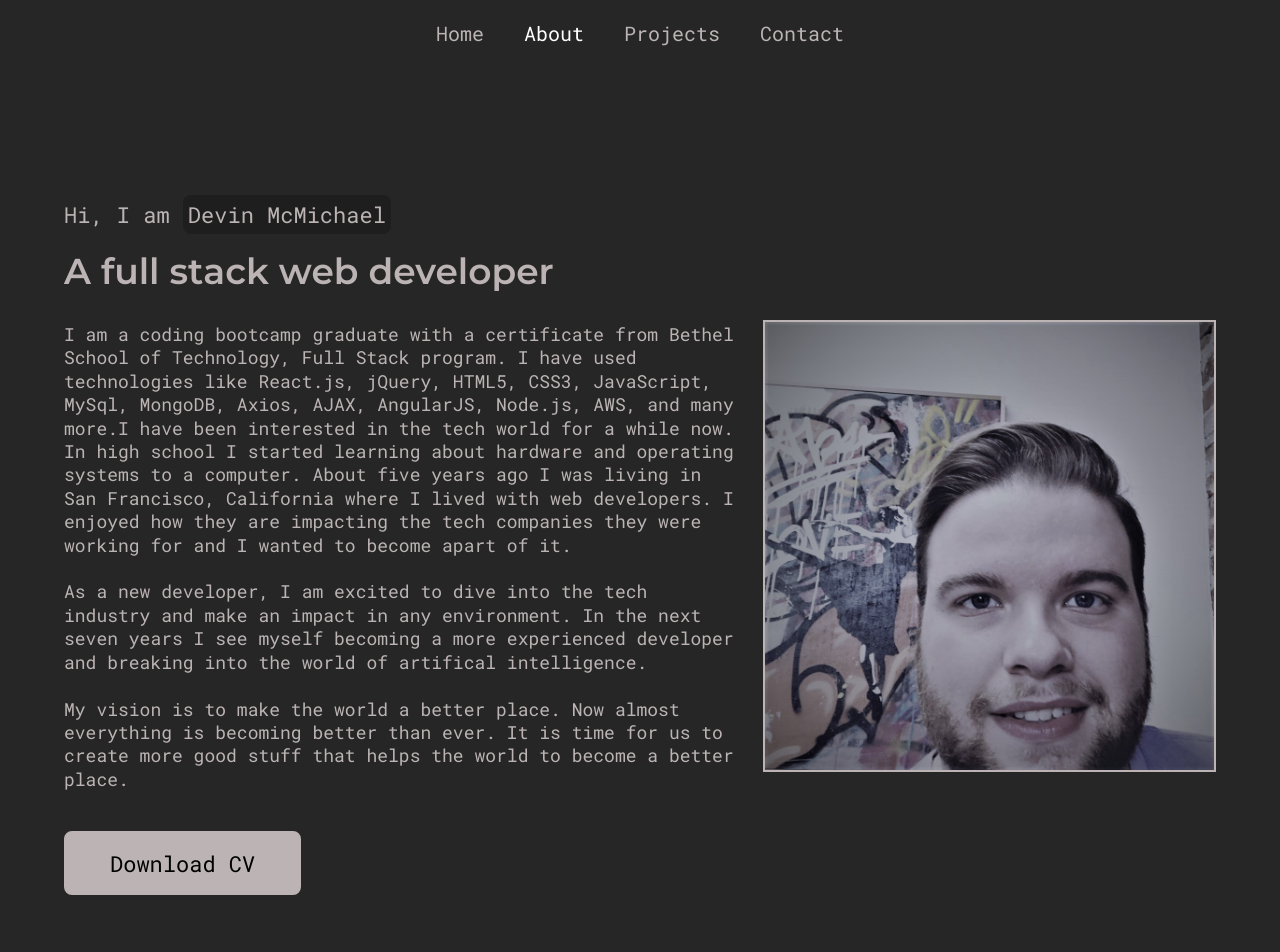
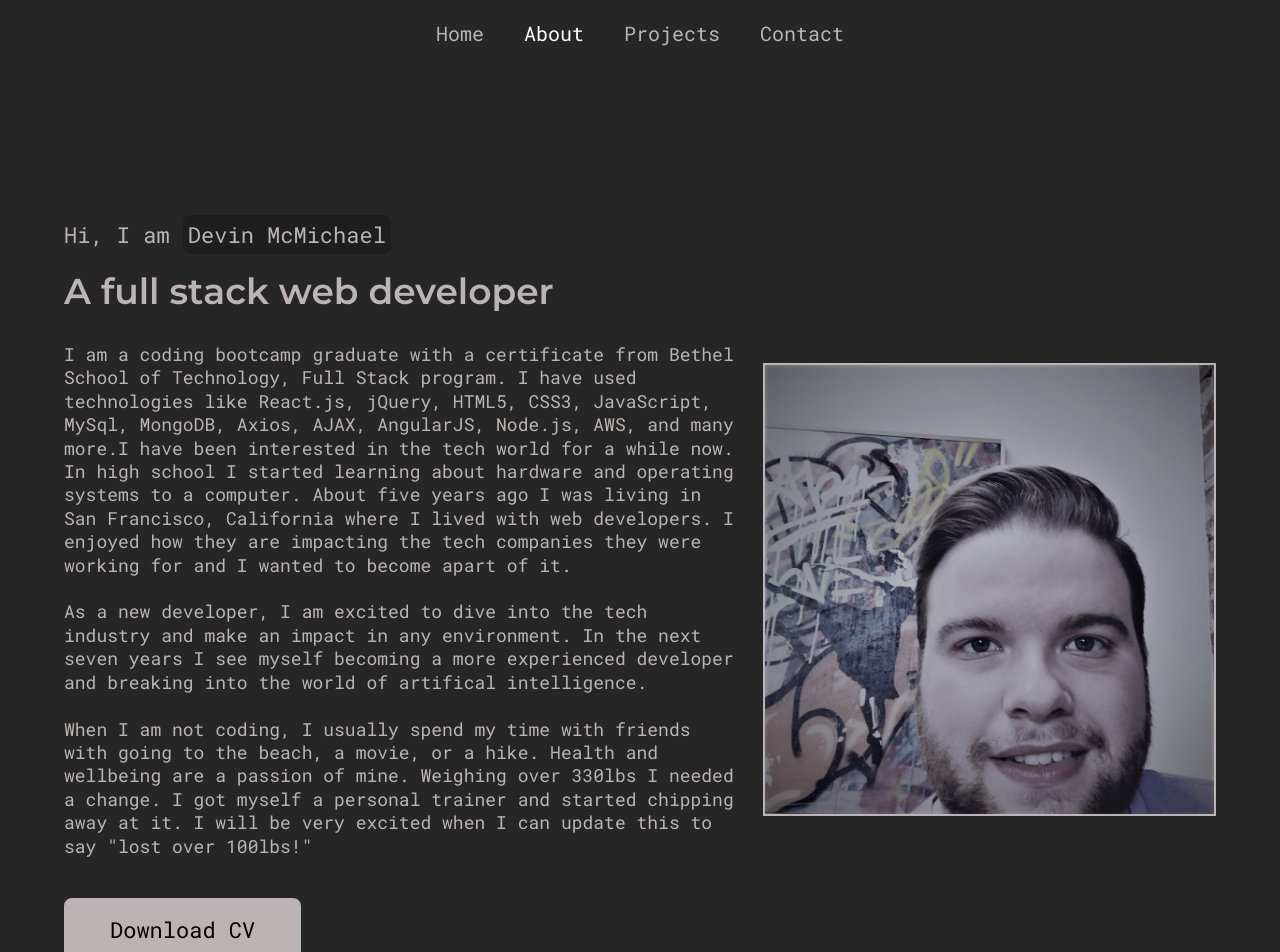
Before and after one commit to dmcmichae1/Portfolio, a React (Create React App) app: page /about in a window 1280 px wide. Shown: the top 952 px of the page. Built offline with nearby package versions, Linux system fonts and the light colour scheme.

Commit message:
added links and fixed CV

```diff
--- a/src/Components/Footer.js
+++ b/src/Components/Footer.js
@@ -128,6 +128,14 @@ export default function Footer() {
                 path:
                   'https://docs.google.com/document/d/1QMkE5aQw5DFbrRMhQzDeD8yh5bkGBz7t2KI3E1kjvlI/edit?usp=sharing',
               },
+              {
+                title: 'Project: FITconnect',
+                path: 'https://fitconnect1.herokuapp.com/',
+              },
+              {
+                title: 'Project: First Portfolio',
+                path: 'https://portfoliodm.netlify.app/',
+              },
             ]}
           />
         </div>
--- a/src/Pages/About.js
+++ b/src/Pages/About.js
@@ -2,7 +2,6 @@ import React from 'react';
 import styled from 'styled-components';
 import AboutImg from '../assets/images/about-page-img.jpg';
 import AboutInfoItem from '../Components/AboutInfoItem';
-import Button from '../Components/Button';
 import ContactBanner from '../Components/ContactBanner';
 import PText from '../Components/PText';
 
@@ -54,6 +53,18 @@ const AboutPageStyles = styled.div`
     font-size: 3.6rem;
     text-transform: uppercase;
   }
+  margin-top: 2rem;
+  .button {
+    font-size: 2.2rem;
+    background-color: ${(props) =>
+      props.outline ? 'transperant' : 'var(--gray-1)'};
+    padding: 0.7em 2em;
+    border: 2px solid var(--gray-1);
+    border-radius: 8px;
+    display: inline-block;
+    color: ${(props) => (props.outline ? 'var(--gary-1)' : 'black')};
+  }
+
   @media only screen and (max-width: 768px) {
     padding: 10rem 0;
     .top-section {
@@ -68,6 +79,9 @@ const AboutPageStyles = styled.div`
     }
     .about__info__heading {
       font-size: 3rem;
+    }
+    .button {
+      font-size: 1.8rem;
     }
   }
 `;
@@ -102,16 +116,19 @@ export default function About() {
                   and breaking into the world of artifical intelligence.
                   <br />
                   <br />
-                  My vision is to make the world a better place. Now almost
-                  everything is becoming better than ever. It is time for us to
-                  create more good stuff that helps the world to become a better
-                  place.
+                  When I am not coding, I usually spend my time with friends
+                  with going to the beach, a movie, or a hike. Health and
+                  wellbeing are a passion of mine. Weighing over 330lbs I needed
+                  a change. I got myself a personal trainer and started chipping
+                  away at it. I will be very excited when I can update this to
+                  say "lost over 100lbs!"
                 </PText>
               </div>
-              <Button
-                btnText="Download CV"
-                btnLink="https://docs.google.com/document/d/1QMkE5aQw5DFbrRMhQzDeD8yh5bkGBz7t2KI3E1kjvlI/edit?usp=sharing"
-              />
+              <a href="https://docs.google.com/document/d/1QMkE5aQw5DFbrRMhQzDeD8yh5bkGBz7t2KI3E1kjvlI/edit?usp=sharing">
+                <button className="button" type="button">
+                  Download CV
+                </button>
+              </a>
             </div>
             <div className="right">
               <img src={AboutImg} alt="me" />
--- a/src/assets/data/projects.js
+++ b/src/assets/data/projects.js
@@ -7,15 +7,19 @@ const projects = [
     id: uuidv4(),
     name: 'FITconnect',
     desc:
-      'https://fitconnect1.herokuapp.com/ An application that allows trainers to read, post, edit, and delete "articles." Articles can be the trainers list of services they offer or other health related materials.',
+      "A GitHub collaboration application, that allows trainers to read, post, edit, and delete 'articles.' Articles can be the trainers list of services they offer or other health related materials. See 'personal links' at bottom of page for link.",
     img: fitconnect,
   },
   {
     id: uuidv4(),
     name: 'First Portfolio',
-    desc: 'https://portfoliodm.netlify.app/  First Portfolio website',
+    desc:
+      "First Portfolio website. See 'personal links' at bottom of page for link.",
     img: firstport,
   },
 ];
 
 export default projects;
+
+// https://fitconnect1.herokuapp.com/
+// https://portfoliodm.netlify.app/
```
Also changed, not shown: ReadMeImages/ReadMeBanner.png (added).
